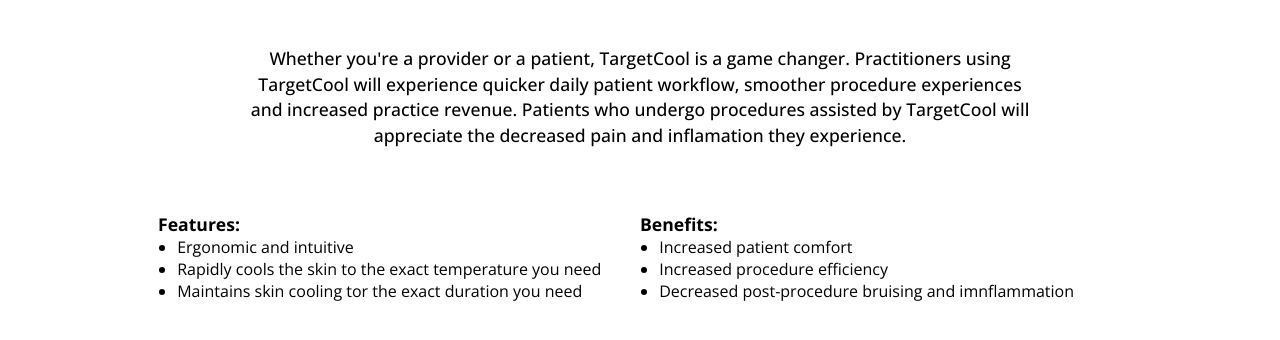
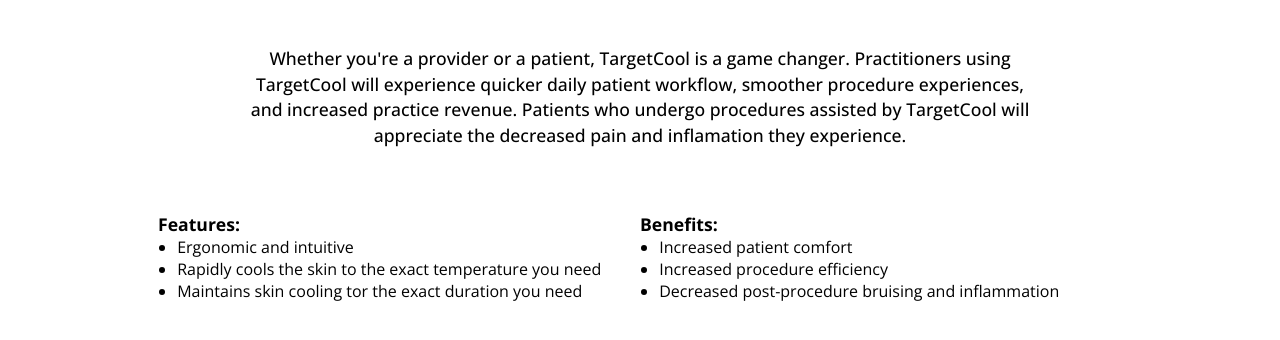
Before and after one commit to IvanaCliffords/recens-medical-landing-page, a plain HTML site: page index.html in a window 1280 px wide. Shown: the part 802-1142 px from the top of the page. Drawn offline with nearby package versions, Linux system fonts and the light colour scheme.

Commit message:
Fixed the typos

```diff
--- a/index.html
+++ b/index.html
@@ -37,7 +37,7 @@
         <p class="par main-par">
           Whether you're a provider or a patient, TargetCool is a game changer.
           Practitioners using TargetCool will experience quicker daily patient
-          workflow, smoother procedure experiences and increased practice
+          workflow, smoother procedure experiences, and increased practice
           revenue. Patients who undergo procedures assisted by TargetCool will
           appreciate the decreased pain and inflamation they experience.
         </p>
@@ -55,7 +55,7 @@
             <ul>
               <li>Increased patient comfort</li>
               <li>Increased procedure efficiency</li>
-              <li>Decreased post-procedure bruising and imnflammation</li>
+              <li>Decreased post-procedure bruising and inflammation</li>
             </ul>
           </div>
         </div>
```
Also changed, not shown: 1 other file.
